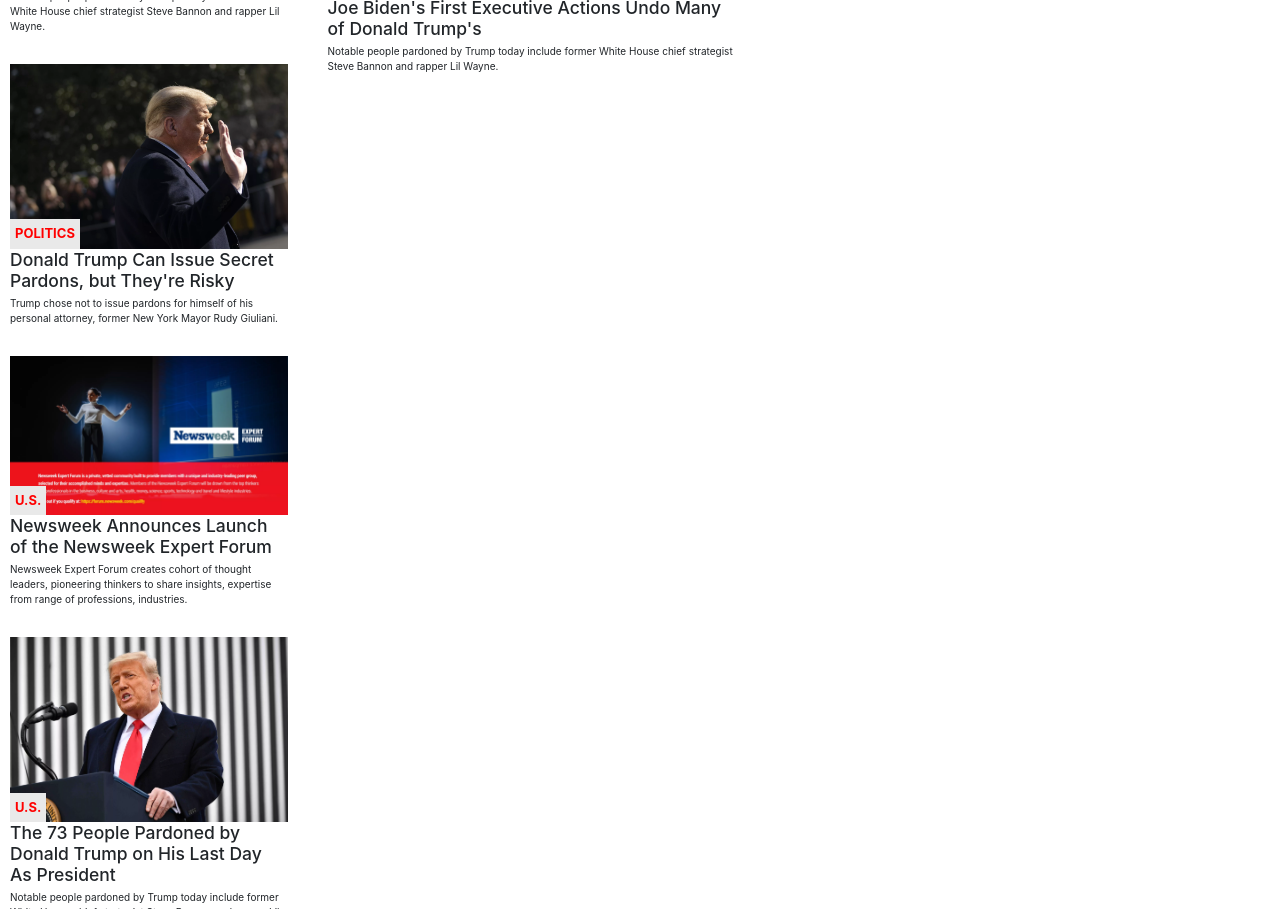
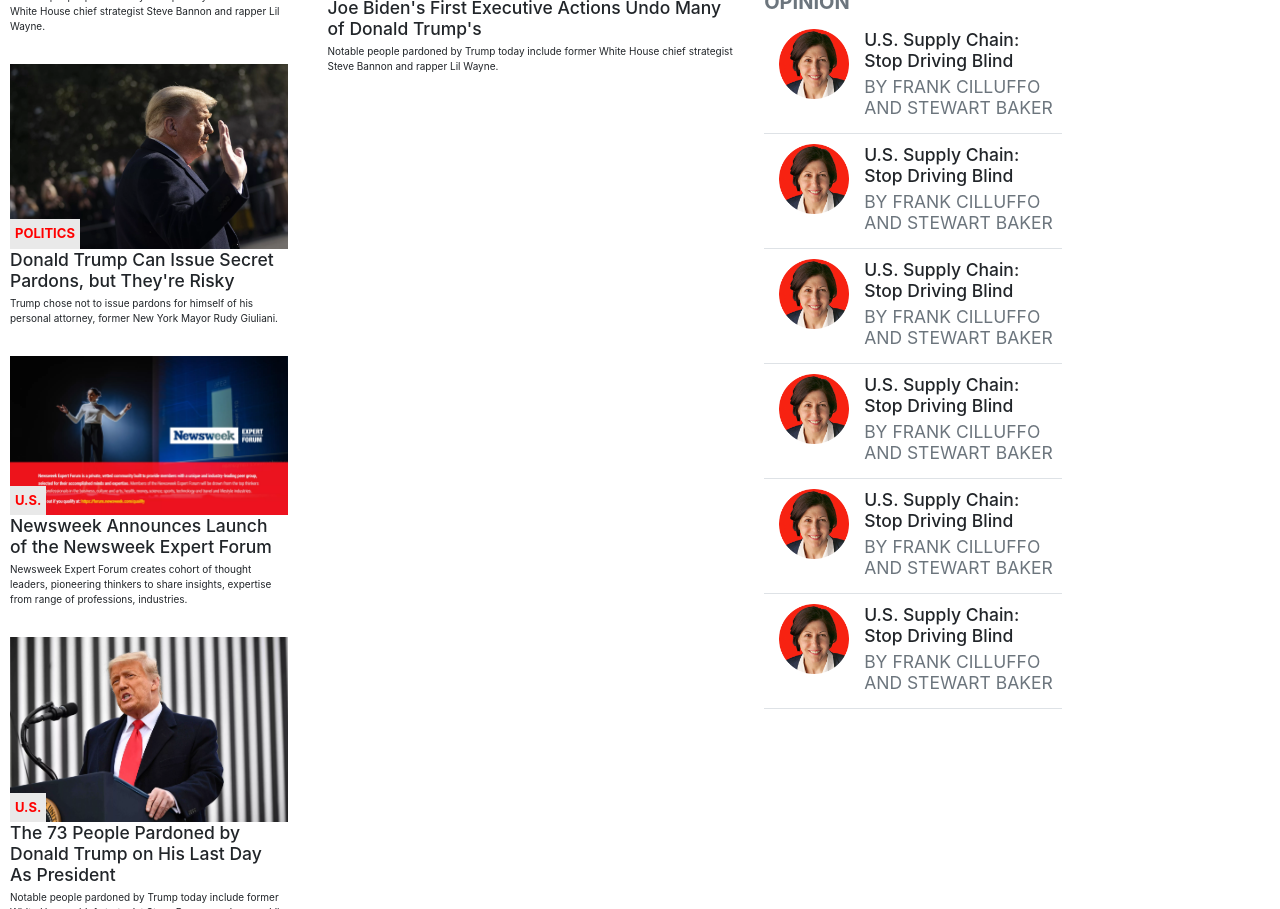
Before and after one commit to zilton7/newsweek-copy, a website: page index.html in a window 1280 px wide. Shown: the part 525-1434 px from the top of the page. Drawn offline with nearby package versions, Linux system fonts and the light colour scheme.

Commit message:
style opinion section

```diff
--- a/index.html
+++ b/index.html
@@ -317,8 +317,50 @@
             </div>
           </article>
         </section>
-        <section class="opinion">
+        <section class="opinion pt-5">
           <h2 class="text-uppercase font-weight-bold text-muted">Opinion</h2>
+          <article class="d-flex border-bottom border-muted py-3 align-items-start">
+            <img class="mx-4 rounded" src="./assets/froma-harrop.png" alt="froma-harrop" width="70">
+            <div>
+              <h3>U.S. Supply Chain: Stop Driving Blind</h3>
+              <p class="h3 text-muted font-weight-normal">BY FRANK CILLUFFO AND STEWART BAKER</p>
+            </div>
+          </article>
+          <article class="d-flex border-bottom border-muted py-3 align-items-start">
+            <img class="mx-4 rounded" src="./assets/froma-harrop.png" alt="froma-harrop" width="70">
+            <div>
+              <h3>U.S. Supply Chain: Stop Driving Blind</h3>
+              <p class="h3 text-muted font-weight-normal">BY FRANK CILLUFFO AND STEWART BAKER</p>
+            </div>
+          </article>
+          <article class="d-flex border-bottom border-muted py-3 align-items-start">
+            <img class="mx-4 rounded" src="./assets/froma-harrop.png" alt="froma-harrop" width="70">
+            <div>
+              <h3>U.S. Supply Chain: Stop Driving Blind</h3>
+              <p class="h3 text-muted font-weight-normal">BY FRANK CILLUFFO AND STEWART BAKER</p>
+            </div>
+          </article>
+          <article class="d-flex border-bottom border-muted py-3 align-items-start">
+            <img class="mx-4 rounded" src="./assets/froma-harrop.png" alt="froma-harrop" width="70">
+            <div>
+              <h3>U.S. Supply Chain: Stop Driving Blind</h3>
+              <p class="h3 text-muted font-weight-normal">BY FRANK CILLUFFO AND STEWART BAKER</p>
+            </div>
+          </article>
+          <article class="d-flex border-bottom border-muted py-3 align-items-start">
+            <img class="mx-4 rounded" src="./assets/froma-harrop.png" alt="froma-harrop" width="70">
+            <div>
+              <h3>U.S. Supply Chain: Stop Driving Blind</h3>
+              <p class="h3 text-muted font-weight-normal">BY FRANK CILLUFFO AND STEWART BAKER</p>
+            </div>
+          </article>
+          <article class="d-flex border-bottom border-muted py-3 align-items-start">
+            <img class="mx-4 rounded" src="./assets/froma-harrop.png" alt="froma-harrop" width="70">
+            <div>
+              <h3>U.S. Supply Chain: Stop Driving Blind</h3>
+              <p class="h3 text-muted font-weight-normal">BY FRANK CILLUFFO AND STEWART BAKER</p>
+            </div>
+          </article>
         </section>
       </div>
       <section class="sponsored-insights col-12 col-md-5 order-md-3 col-xl-3 order-xl-4">
```
